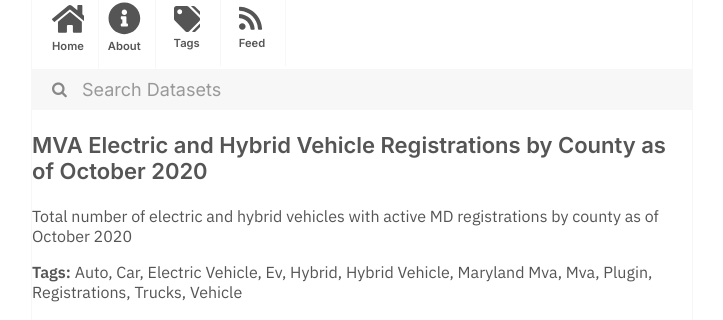
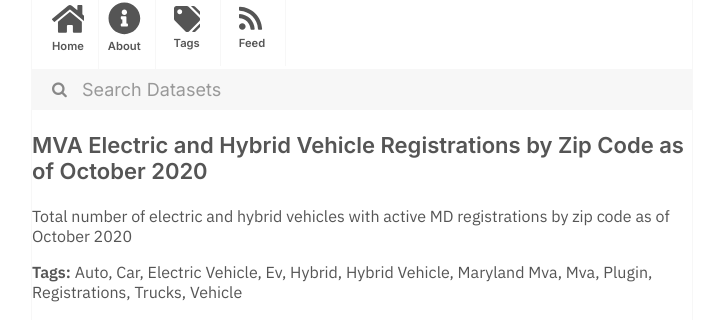
Before and after one commit to dayda-entities/state-of-maryland, a Jekyll site: the page built from _posts/2020-11-10-mva-electric-and-hybrid-vehicl.md, in a window 1280 px wide. Shown: the part 216-536 px from the top of the page, without its empty margins (278-1001 px from the left). Built offline with Jekyll 4.4.1, drawn with Linux system fonts in a browser that asks for light colours.

Commit message:
Publish Data

```diff
--- a/_posts/2020-11-10-mva-electric-and-hybrid-vehicl.md
+++ b/_posts/2020-11-10-mva-electric-and-hybrid-vehicl.md
@@ -1,7 +1,7 @@
 ---
-title: MVA Electric and Hybrid Vehicle Registrations by County as of October 2020
-created: '2020-11-10T17:25:23.495622'
-modified: '2020-11-10T17:25:23.495630'
+title: MVA Electric and Hybrid Vehicle Registrations by Zip Code as of October 2020
+created: '2020-11-10T17:25:36.945649'
+modified: '2020-11-10T17:25:36.945659'
 state: active
 type: dataset
 tags:
@@ -19,10 +19,10 @@ tags:
   - Vehicle
 groups:
   - Local Government
-csv_url: 'https://opendata.maryland.gov/api/views/qtcv-n3tc/rows.csv?accessType=DOWNLOAD'
+csv_url: 'https://opendata.maryland.gov/api/views/tugr-unu9/rows.csv?accessType=DOWNLOAD'
 json_url: >-
-  https://opendata.maryland.gov/api/views/qtcv-n3tc/rows.json?accessType=DOWNLOAD
+  https://opendata.maryland.gov/api/views/tugr-unu9/rows.json?accessType=DOWNLOAD
 layout: post
 
 ---
-Total number of electric and hybrid vehicles with active MD registrations by county as of October 2020
+Total number of electric and hybrid vehicles with active MD registrations by zip code as of October 2020
```
